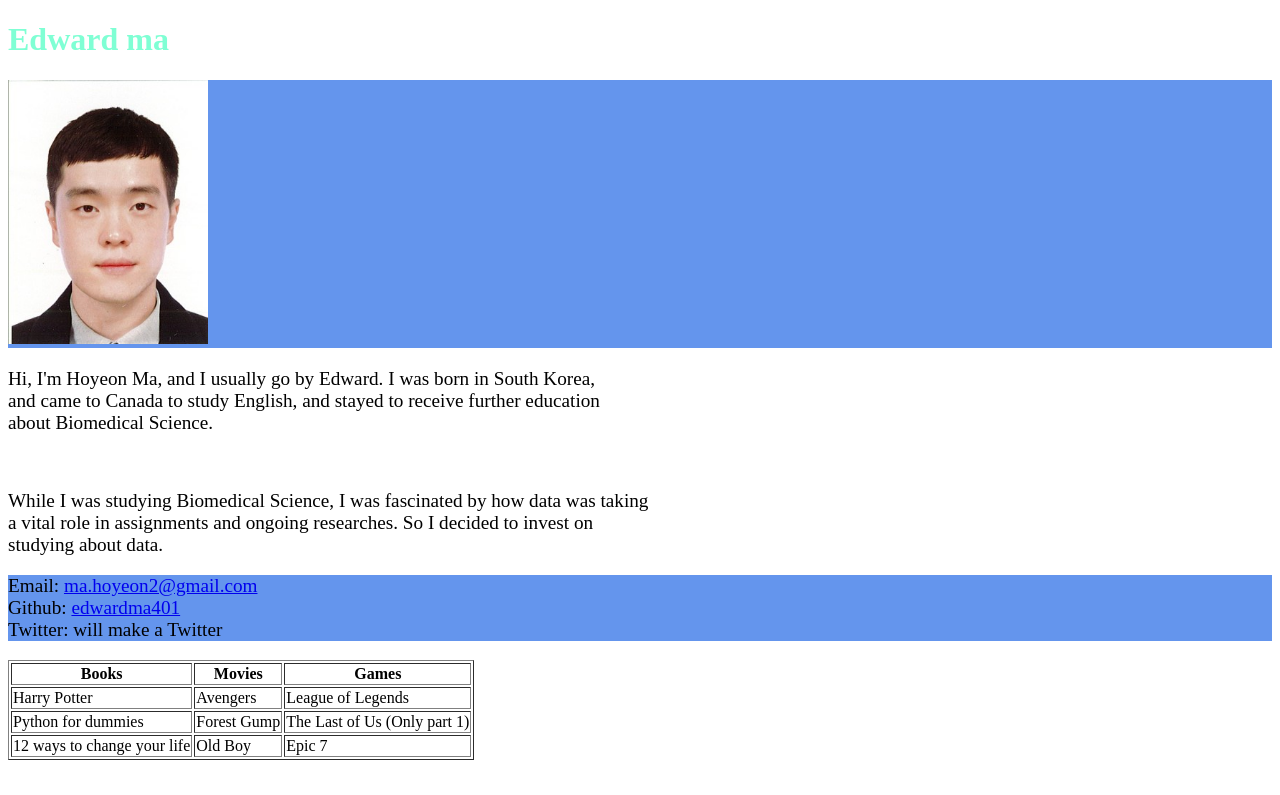
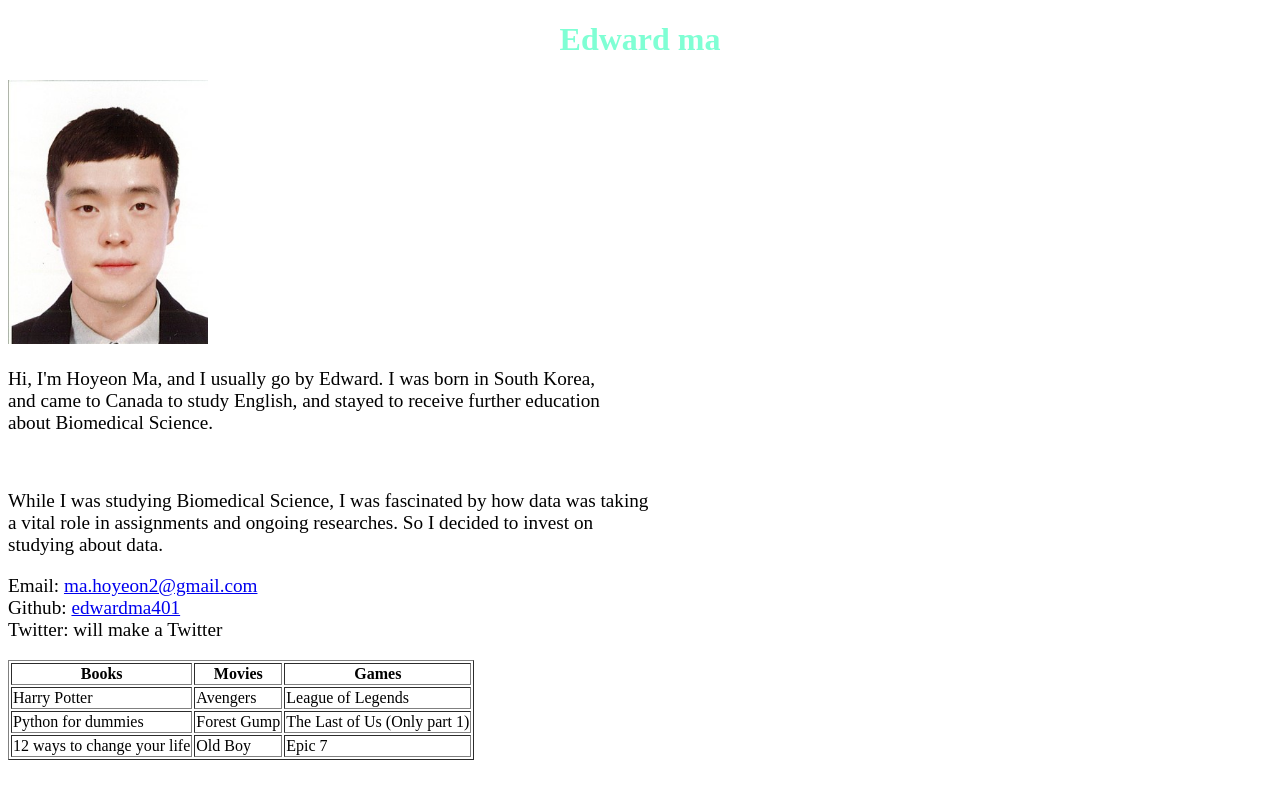
Before and after one commit to edwardma401/edwardma401.github.io, a plain HTML site: page index.html in a window 1280 px wide. Shown: the top 795 px of the page. Drawn offline with Linux system fonts and the light colour scheme.

Commit message:
css practice

```diff
--- a/index.html
+++ b/index.html
@@ -7,9 +7,8 @@
   </head>
   <body>
     <h1>Edward ma</h1>
-    <section>
+
       <img width ="200" length="200" src="passport_photo.jpg">
-    </section>
     <p>
       Hi, I'm Hoyeon Ma, and I usually go by Edward. I was born in South Korea, <br>
       and came to Canada to study English, and stayed to receive further education <br>
@@ -20,13 +19,13 @@
       a vital role in assignments and ongoing researches. So I decided to invest on <br>
       studying about data.
     </p>
-    <section>
+
       <p>
         Email: <a href = "ma.hoyeon2@gmail.com"> ma.hoyeon2@gmail.com</a><br>
         Github: <a href = "https://edwardma401.github.io/">edwardma401</a><br>
         Twitter: will make a Twitter
       </p>
-    </section>
+
 
     <table border="1">
       <tr>
--- a/style.css
+++ b/style.css
@@ -4,6 +4,7 @@ title {
 
 h1 {
     color: aquamarine;
+    text-align: center;
 }
 
 h2 {
@@ -12,6 +13,7 @@ h2 {
 
 img {
     box-shadow: cornflowerblue;
+    align-items: center;
 }
 
 section {
```
